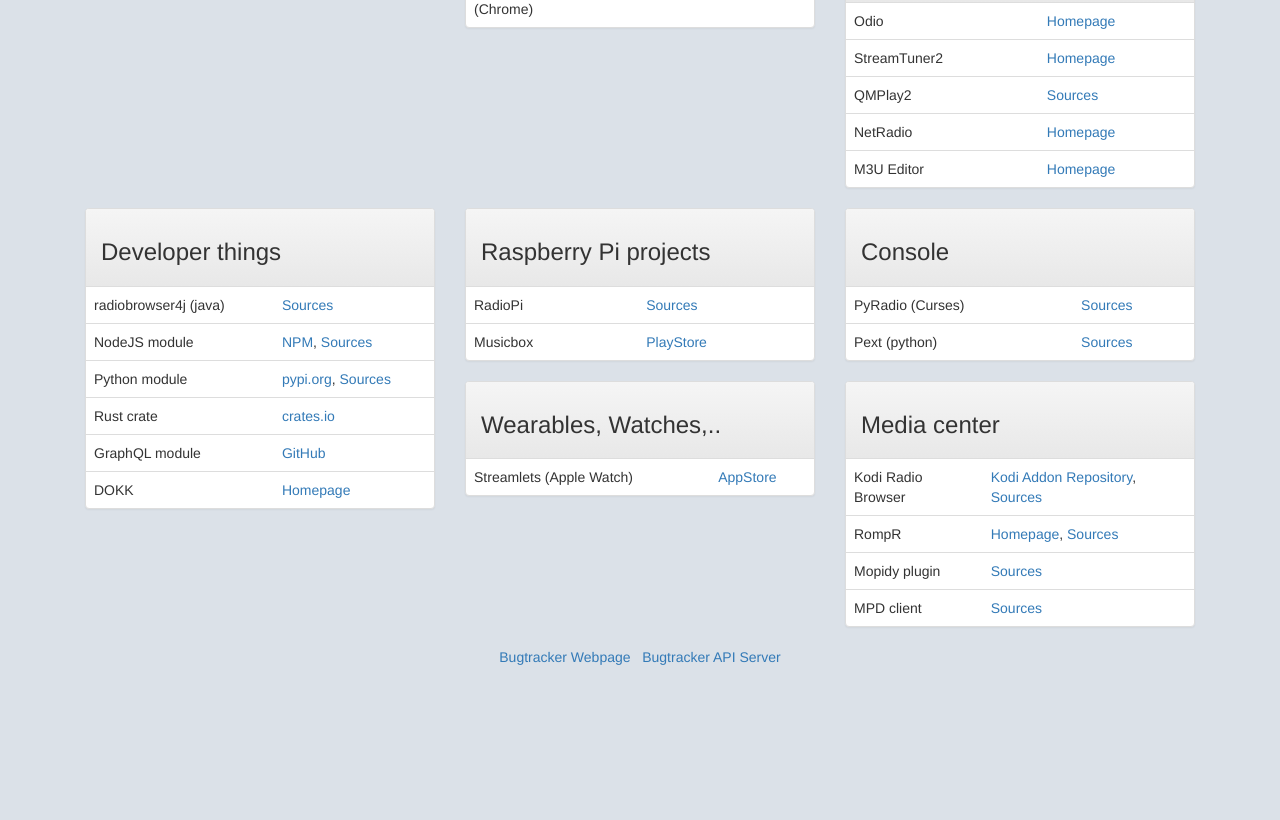
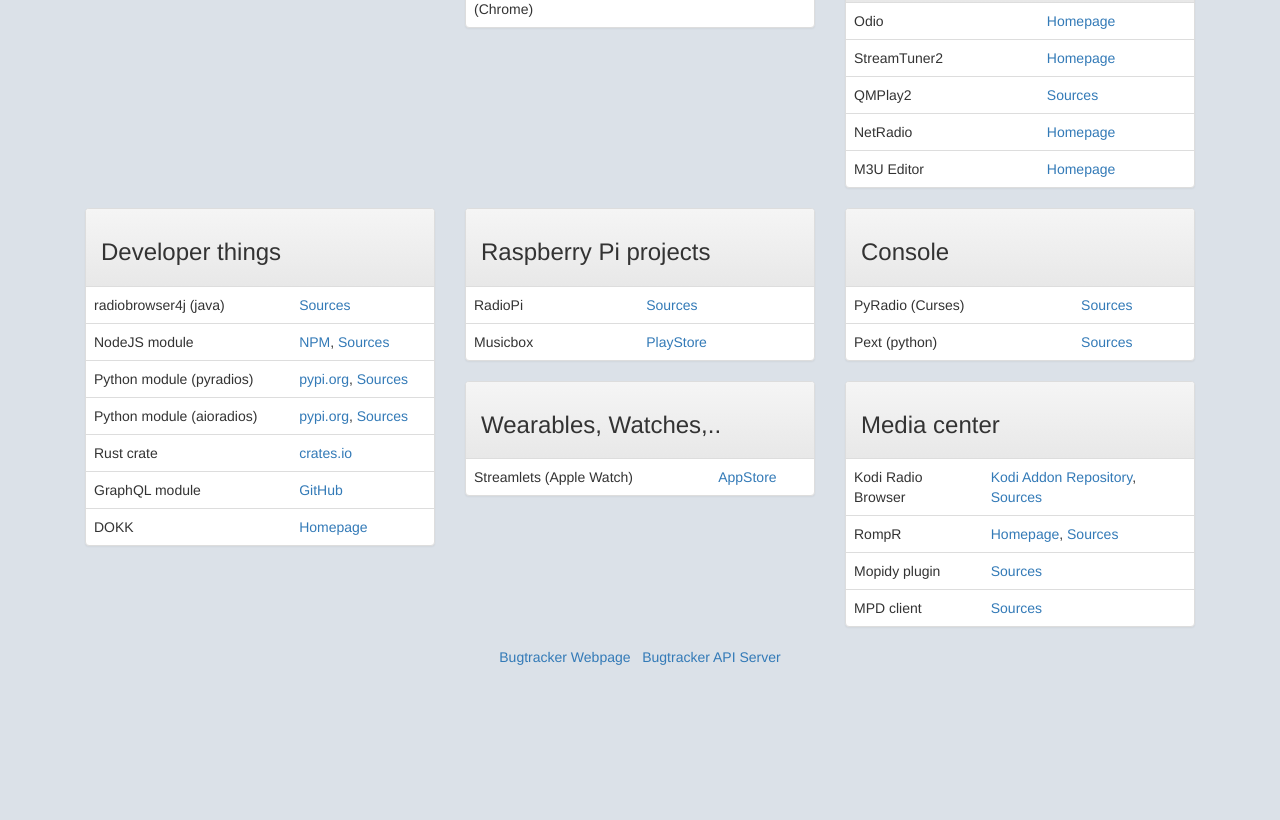
Before and after one commit to segler-alex/radiobrowser, a website: page index.html at #!/users in a window 1280 px wide. Shown: the part 1211-2031 px from the top of the page. Drawn offline with nearby package versions, Linux system fonts and the light colour scheme; some packages are replaced by stand-ins of ours; a script that the page names is missing.

Commit message:
added python lib

```diff
--- a/partials/users.html
+++ b/partials/users.html
@@ -400,12 +400,20 @@
                             </td>
                         </tr>
                         <tr>
-                            <td>Python module</td>
+                            <td>Python module (pyradios)</td>
                             <td>
                                 <a href="https://pypi.org/project/pyradios/">pypi.org</a>, <a
                                     href="https://github.com/andreztz/pyradios">Sources</a>
                             </td>
                         </tr>
+                        <tr>
+                            <td>Python module (aioradios)</td>
+                            <td>
+                                <a href="https://pypi.org/project/aioradios/">pypi.org</a>, <a
+                                    href="https://github.com/P3qch/aioradios">Sources</a>
+                            </td>
+                        </tr>
+
                         <tr>
                             <td>Rust crate</td>
                             <td>
```
